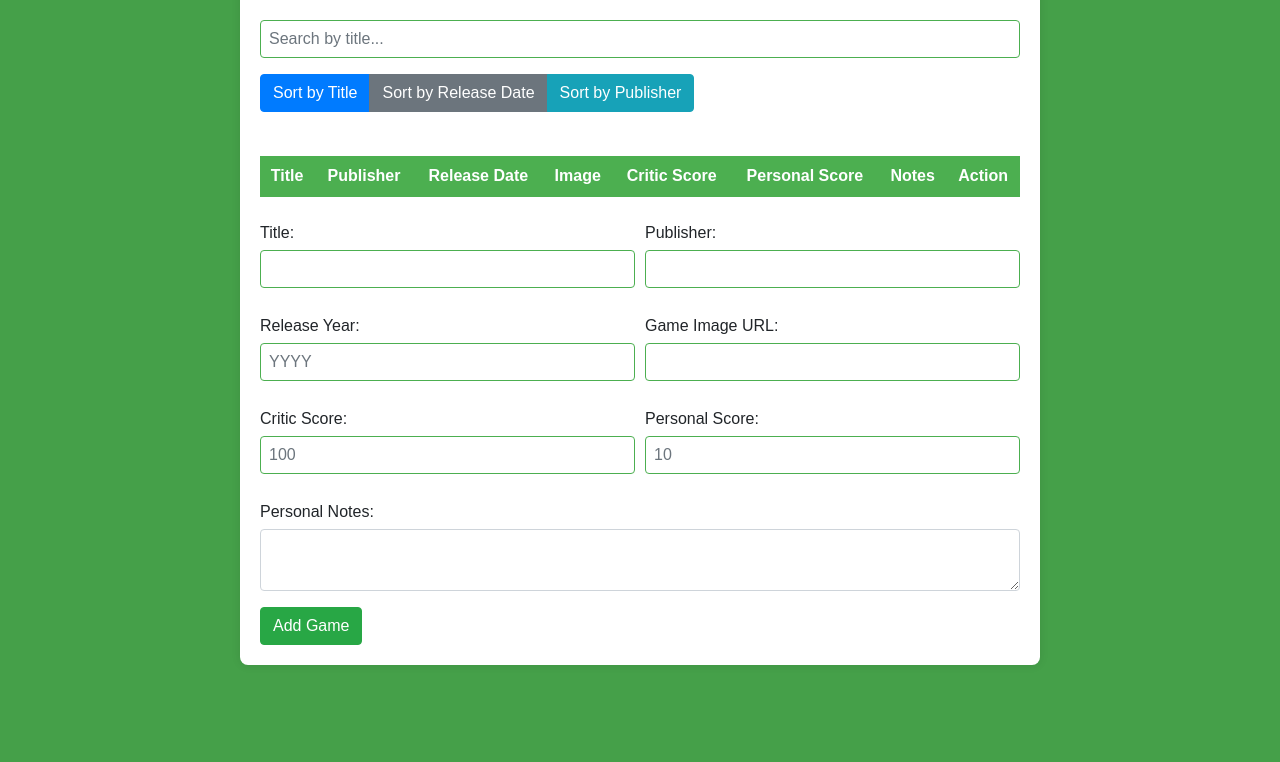
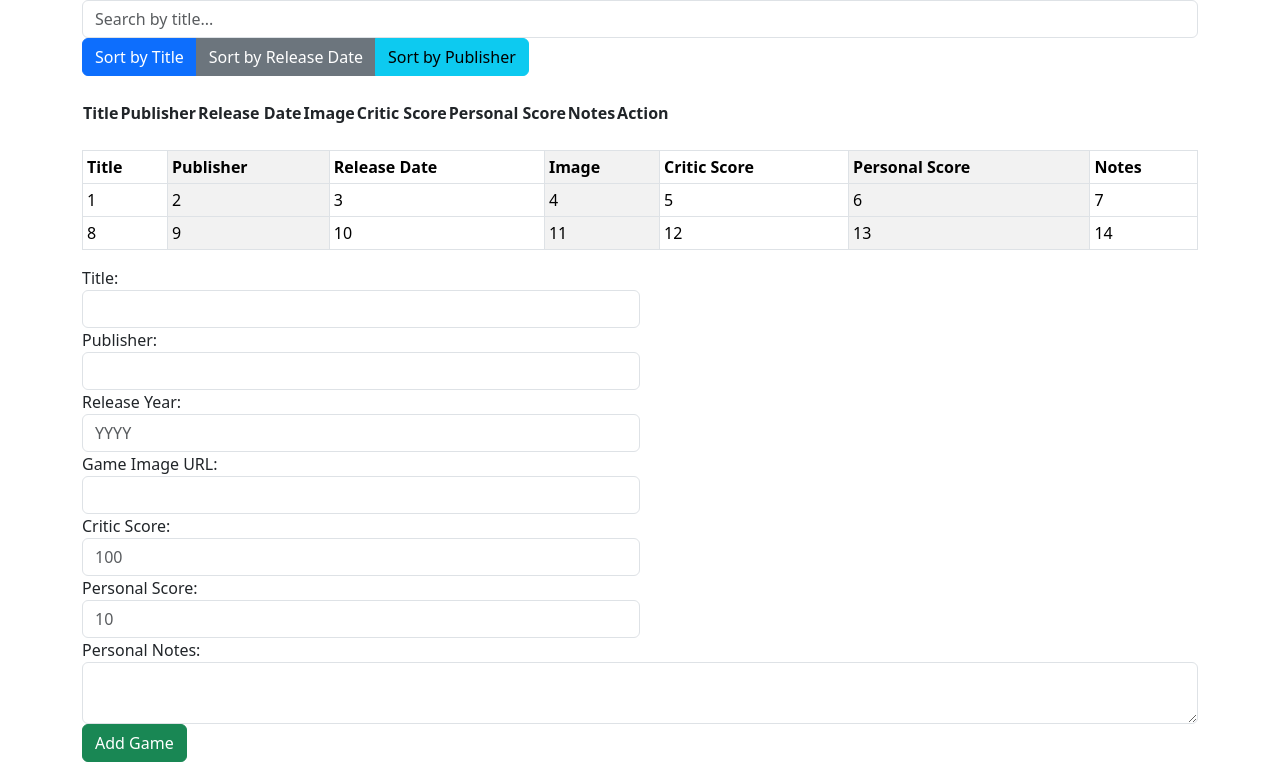
Before and after one commit to hamkjb/Crud-Project, a plain HTML site: page index.html in a window 1280 px wide. Shown: the part 120-882 px from the top of the page. Before the commit the page ends 800 px from the top, so only its background shows below. Drawn offline with nearby package versions, Linux system fonts and the light colour scheme.

Commit message:
Bootstrap inclusion

```diff
--- a/index.html
+++ b/index.html
@@ -5,9 +5,7 @@
     <meta name="viewport" content="width=device-width, initial-scale=1.0">
     <title>Game Catalog</title>
     <!-- Scripts and Sheets-->
-    <link href="https://stackpath.bootstrapcdn.com/bootstrap/4.5.2/css/bootstrap.min.css" rel="stylesheet">
-    <link rel="stylesheet" href="styles.css">
-    <script src="https://stackpath.bootstrapcdn.com/bootstrap/4.5.2/js/bootstrap.min.js"></script>
+    <link href="https://cdn.jsdelivr.net/npm/bootstrap@5.3.3/dist/css/bootstrap.min.css" rel="stylesheet" integrity="sha384-QWTKZyjpPEjISv5WaRU9OFeRpok6YctnYmDr5pNlyT2bRjXh0JMhjY6hW+ALEwIH" crossorigin="anonymous">
     <script defer src="script.js"></script>
 </head>
 <body>
@@ -30,6 +28,38 @@
 
         <!-- Game List Display -->
         <main id="gameList" class="mb-4"></main>
+
+<table class="table table-striped-columns table-hover table-bordered table-sm">
+    <thead>
+        <tr>
+        <th>Title</th>
+        <th>Publisher</th>
+        <th>Release Date</th>
+        <th>Image</th>
+        <th>Critic Score</th>
+        <th>Personal Score</th>
+        <th>Notes</th>
+    </tr>
+</thead>
+<tbody>
+<tr><td>1</td>
+    <td>2</td>
+    <td>3</td>
+    <td>4</td>
+    <td>5</td>
+    <td>6</td>
+    <td>7</td>
+</tr>
+<tr><td>8</td>
+    <td>9</td>
+    <td>10</td>
+    <td>11</td>
+    <td>12</td>
+    <td>13</td>
+    <td>14</td>
+</tr>
+</tbody>
+</table>
 
         <!-- Game Addition Form -->
         <form id="gameForm">
```
